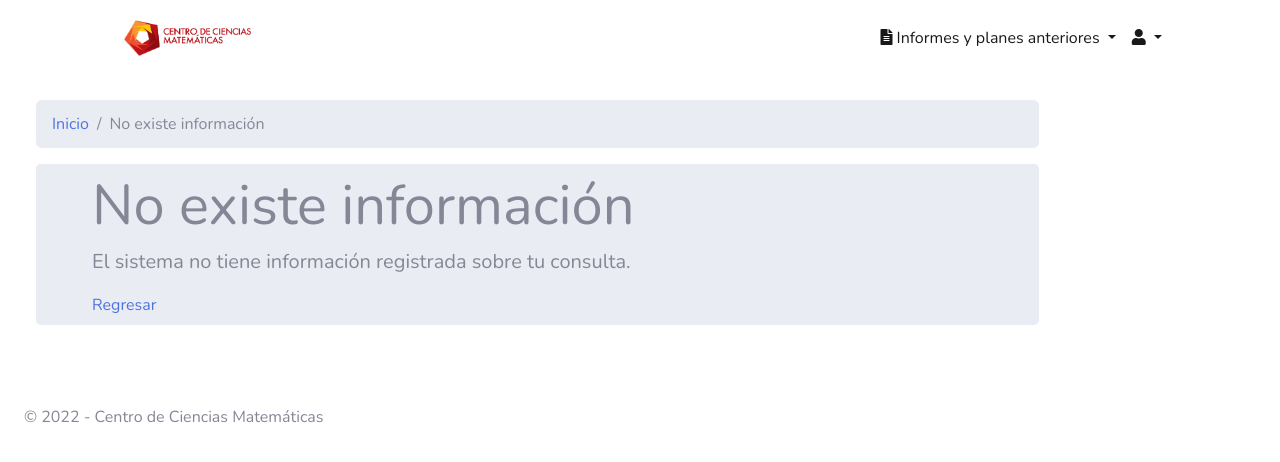
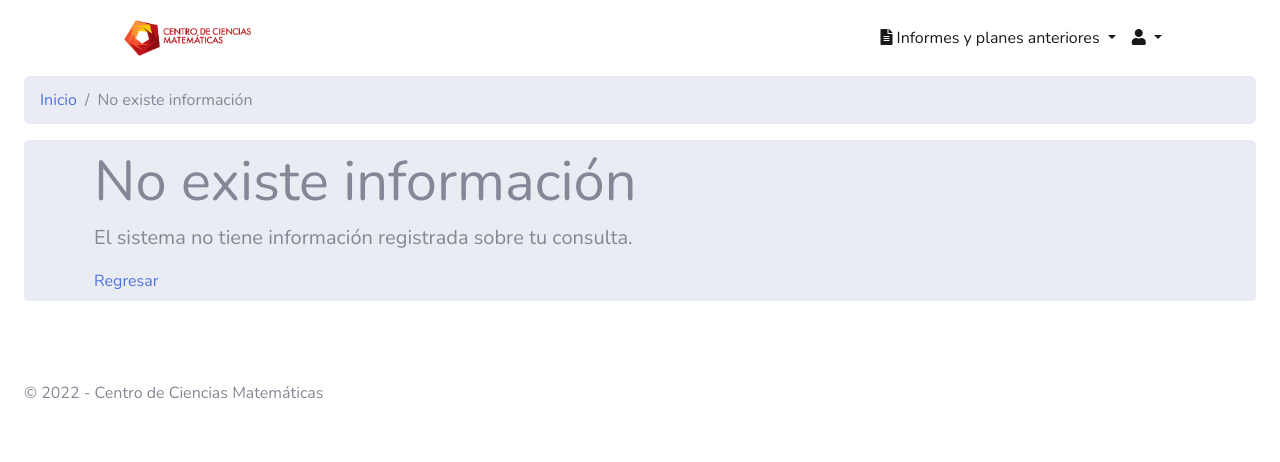
Before and after one commit to lugetego/Informe22, a Symfony app: template templates/bundles/TwigBundle/Exception/error.html.twig in a window 1280 px wide. Shown: the top 462 px of the page. Run offline with Twig, Linux system fonts and the light colour scheme; the template is opened without the code that fills it, so the values that code supplies are empty; some libraries are stand-ins or nearby versions.

Commit message:
página error

```diff
--- a/templates/bundles/TwigBundle/Exception/error.html.twig
+++ b/templates/bundles/TwigBundle/Exception/error.html.twig
@@ -1,17 +1,13 @@
 {% extends 'base.html.twig' %}
-
 {% block title %}CCM - Dashboard{% endblock %}
 
 {% block main %}
-
-<div class="col-xl-10 col-sm-12 col-md-10 mt-4">
     <nav aria-label="breadcrumb">
         <ol class="breadcrumb">
             <li class="breadcrumb-item"><a href="{{ path('dashboard') }}">Inicio</a></li>
             <li class="breadcrumb-item active">No existe información</li>
         </ol>
     </nav>
-
     <div class="jumbotron py-2">
         <div class="container">
             <h1 class="display-4">No existe información</h1>
@@ -19,5 +15,4 @@
             <a href="{{ path('dashboard') }}">Regresar</a>
         </div>
     </div>
-</div>
 {% endblock %}
```
